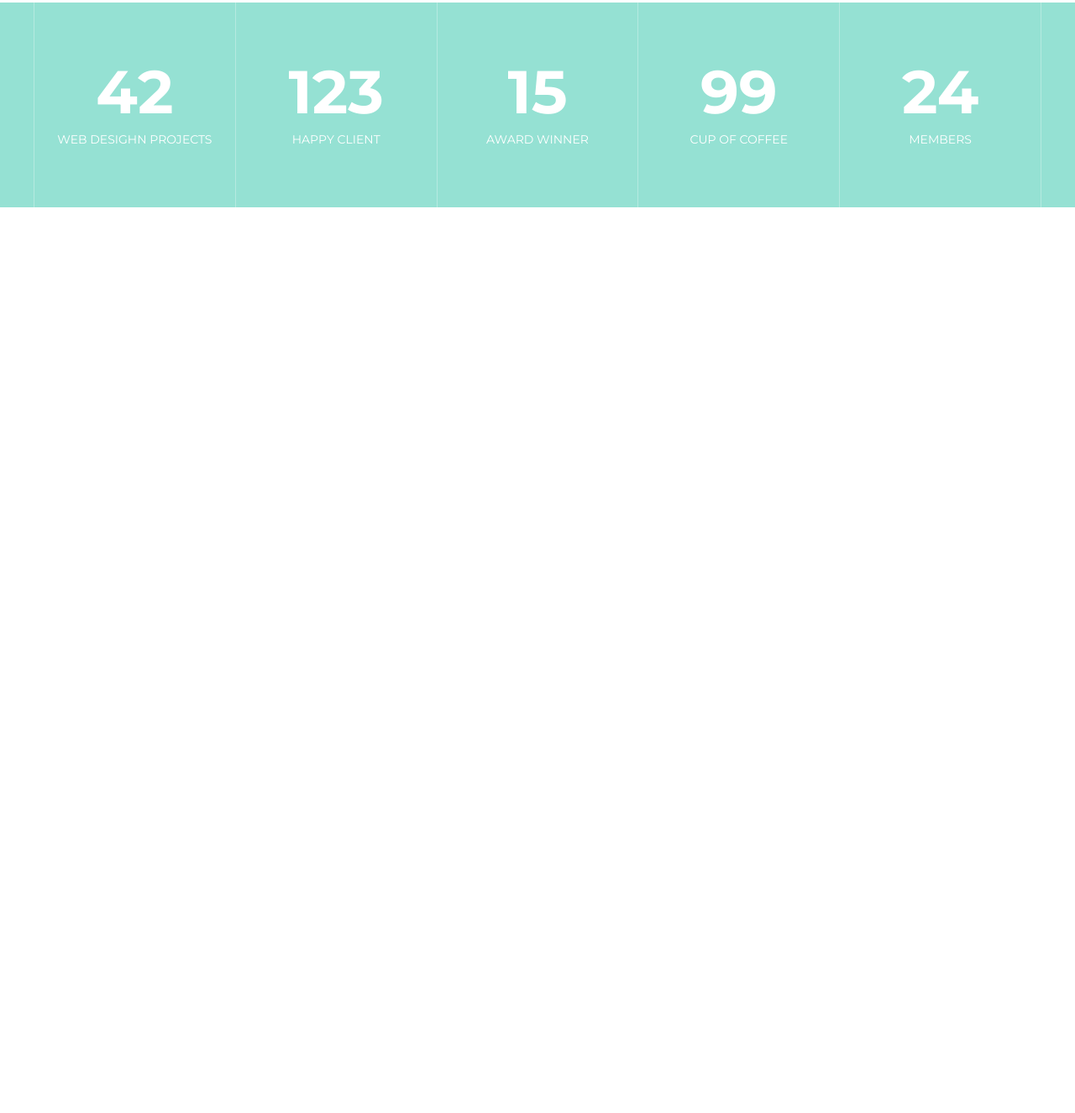
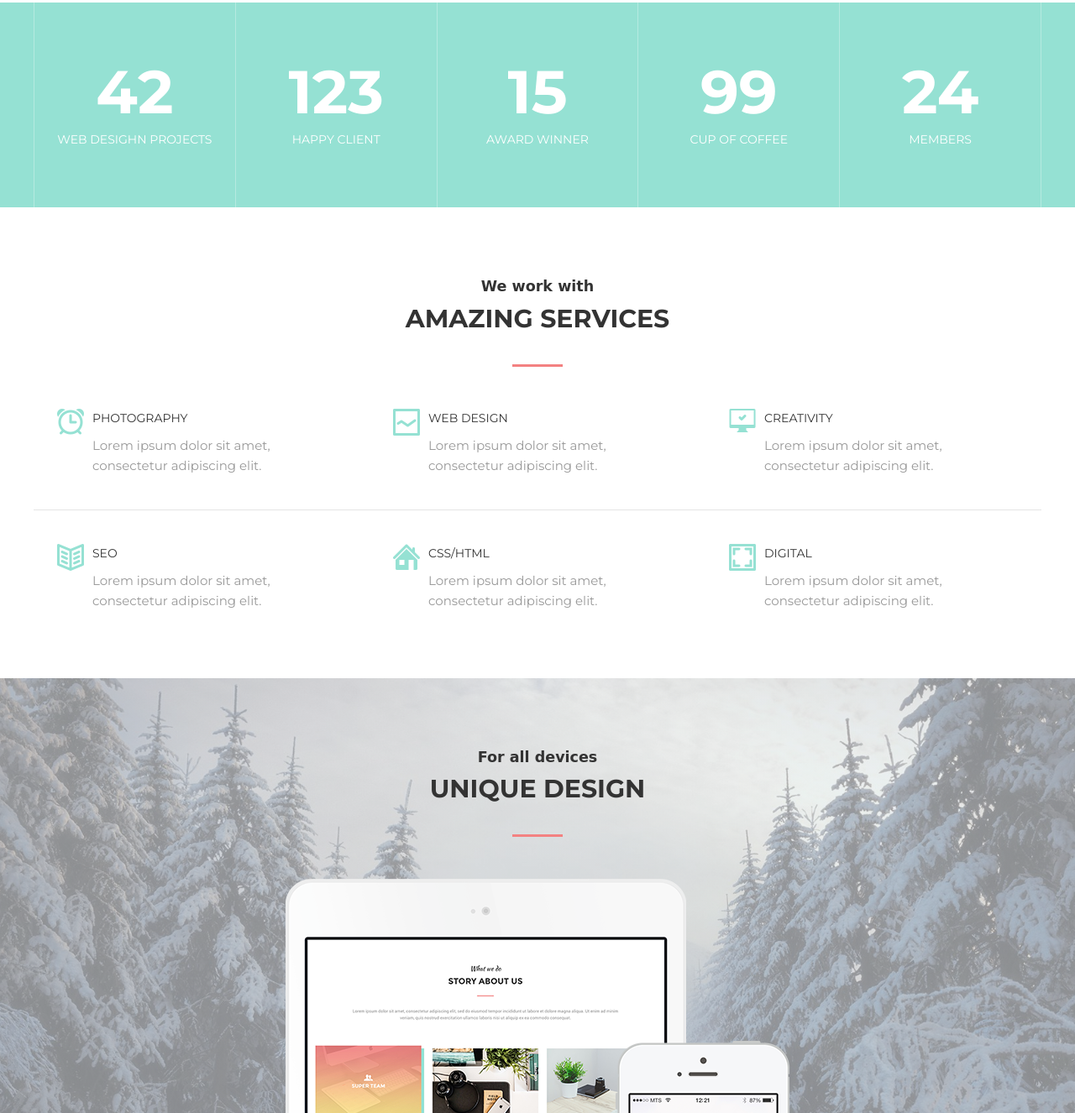
Before and after one commit to spo-oner/landing, a plain HTML site: page index.html in a window 1280 px wide. Shown: the part 1474-2800 px from the top of the page at 84% size. Before the commit the page ends 1721 px from the top, so only its background shows below. Drawn offline with Linux system fonts and the light colour scheme; a web font is replaced by a local one.

Commit message:
:link: Add "services" and "device" blocks

```diff
--- a/assets/css/style.css
+++ b/assets/css/style.css
@@ -8,6 +8,15 @@
 h1, h2, h3, h4, h5, h5 {
     margin: 0;
 }
+hr {
+    display: block;
+    width: 100%;
+    height: 1px;
+    border: 0;
+    background-color: #e5e5e5;
+    margin: 40px 0;
+}
+
 body {
     margin: 0;
     font-family: 'Montserrat', sans-serif;
@@ -162,10 +171,17 @@ body {
     padding: 80px 0;
 }
 
+.section--devices {
+    background:linear-gradient(to top, rgba(207, 217, 223, .60) 0%, rgba(226, 235, 240, .60) 100%), url(../images/devicesbg.jpg) center no-repeat;
+    -webkit-background-size: cover;
+    background-size: cover;
+    padding-bottom: 0;
+}
+
 .section-header {
     width: 100%;
     max-width: 950px;
-    margin: 0 auto 40px;
+    margin: 0 auto 50px;
 
 
     text-align: center;
@@ -290,3 +306,56 @@ body {
     font-size: 14px;
     text-transform: uppercase;
 }
+
+/* Services */
+
+.services {
+    display: flex;
+}
+
+.services-item {
+    flex: 1 1 0;
+    padding-left: 70px;
+    position: relative;
+    padding-right: 35px;
+}
+
+.services-icon {
+    position: absolute;
+    top: 0;
+    left: 28px;
+    z-index: 1;
+}
+
+.services-title {
+    font-size: 14px;
+    color: #333;
+    text-transform: uppercase;
+    margin-bottom: 10px;
+}
+
+.services-text {
+    font-size: 15px;
+    color: #999;
+}
+
+/* Devices */
+
+.devices {
+    width: 100%;
+    max-width: 600px;
+    margin: 0 auto;
+    position: relative;
+}
+
+.devices-item {
+    display: block;
+
+}
+
+.devices-item--iphone{
+    position: absolute;
+    bottom: -50px;
+    right: 0;
+    z-index: 1;
+}
--- a/index.html
+++ b/index.html
@@ -48,21 +48,21 @@
         <div class="about">
             <div class="about-item">
                 <div class="about-image">
-                    <img src="assets/images/about1.jpg" width="380px" height="250px" alt="about-image"/>
+                    <img src="assets/images/about/about1.jpg" width="380px" height="250px" alt="about-image"/>
                 </div>
                 <div class="about-text">Super team</div>
             </div>
 
             <div class="about-item">
                 <div class="about-image">
-                    <img src="assets/images/about2.jpg" width="380px" height="250px" alt="about-image"/>
+                    <img src="assets/images/about/about2.jpg" width="380px" height="250px" alt="about-image"/>
                 </div>
                 <div class="about-text">Super team</div>
             </div>
 
             <div class="about-item">
                 <div class="about-image">
-                    <img src="assets/images/about3.jpg" width="380px" height="250px" alt="about-image"/>
+                    <img src="assets/images/about/about3.jpg" width="380px" height="250px" alt="about-image"/>
                 </div>
                 <div class="about-text">Super team</div>
             </div>
@@ -100,7 +100,71 @@
             </div>
         </div>
     </div>
+</section> <!-- /.container -->
+
+<section class="section">
+    <div class="container">
+        <div class="section-header">
+            <h3 class="section-suptitle">We work with</h3>
+            <h2 class="section-title">Amazing services</h2>
+        </div>
+            <div class="services">
+                <div class="services-item">
+                    <img class="services-icon" src="assets/images/services/photography.png" alt="photography"/>
+                    <div class="services-title">Photography</div>
+                    <div class="services-text">Lorem ipsum dolor sit amet, consectetur adipiscing elit.</div>
+                </div>
+                <div class="services-item">
+                    <img class="services-icon" src="assets/images/services/webdesign.png" alt="photography"/>
+                    <div class="services-title">Web Design</div>
+                    <div class="services-text">Lorem ipsum dolor sit amet, consectetur adipiscing elit.
+                </div>
+                </div>
+                <div class="services-item">
+                    <img class="services-icon" src="assets/images/services/creativity.png" alt="photography"/>
+                    <div class="services-title">Creativity</div>
+                    <div class="services-text">Lorem ipsum dolor sit amet, consectetur adipiscing elit.
+                </div>
+                </div>
+            </div>
+        <hr/>
+        <div class="services">
+                <div class="services-item">
+                    <img class="services-icon" src="assets/images/services/seo.png" alt="photography"/>
+                    <div class="services-title">seo</div>
+                    <div class="services-text">Lorem ipsum dolor sit amet, consectetur adipiscing elit.</div>
+                </div>
+                <div class="services-item">
+                    <img class="services-icon" src="assets/images/services/csshtml.png" alt="photography"/>
+                    <div class="services-title">css/html</div>
+                    <div class="services-text">Lorem ipsum dolor sit amet, consectetur adipiscing elit.
+                </div>
+                </div>
+                <div class="services-item">
+                    <img class="services-icon" src="assets/images/services/digital.png" alt="photography"/>
+                    <div class="services-title">digital</div>
+                    <div class="services-text">Lorem ipsum dolor sit amet, consectetur adipiscing elit.
+                </div>
+                </div>
+            </div>
+        </div> <!-- ./Container -->
 </section>
+
+<section class="section section--devices">
+    <div class="container">
+        <div class="section-header">
+            <h3 class="section-suptitle">For all devices</h3>
+            <h2 class="section-title">Unique design</h2>
+        </div>
+        <div class="devices">
+            <img class="devices-item" src="assets/images/ipad.png" alt="ipda.png"/>
+            <img class="devices-item devices-item--iphone" src="assets/images/iphone.png" alt="iphone.png"/>
+        </div>
+    </div>
+</section>
+
+
+
 
 
 </body>
```
Also changed, not shown: assets/images/about/about1.jpg (renamed from assets/images/about1.jpg), assets/images/about/about2.jpg (renamed from assets/images/about2.jpg), assets/images/about/about3.jpg (renamed from assets/images/about3.jpg), assets/images/devicesbg.jpg (added), assets/images/ipad.png (added), assets/images/iphone.png (added), assets/images/services/creativity.png (added), assets/images/services/csshtml.png (added), assets/images/services/digital.png (added), assets/images/services/photography.png (added), assets/images/services/seo.png (added), assets/images/services/webdesign.png (added).
